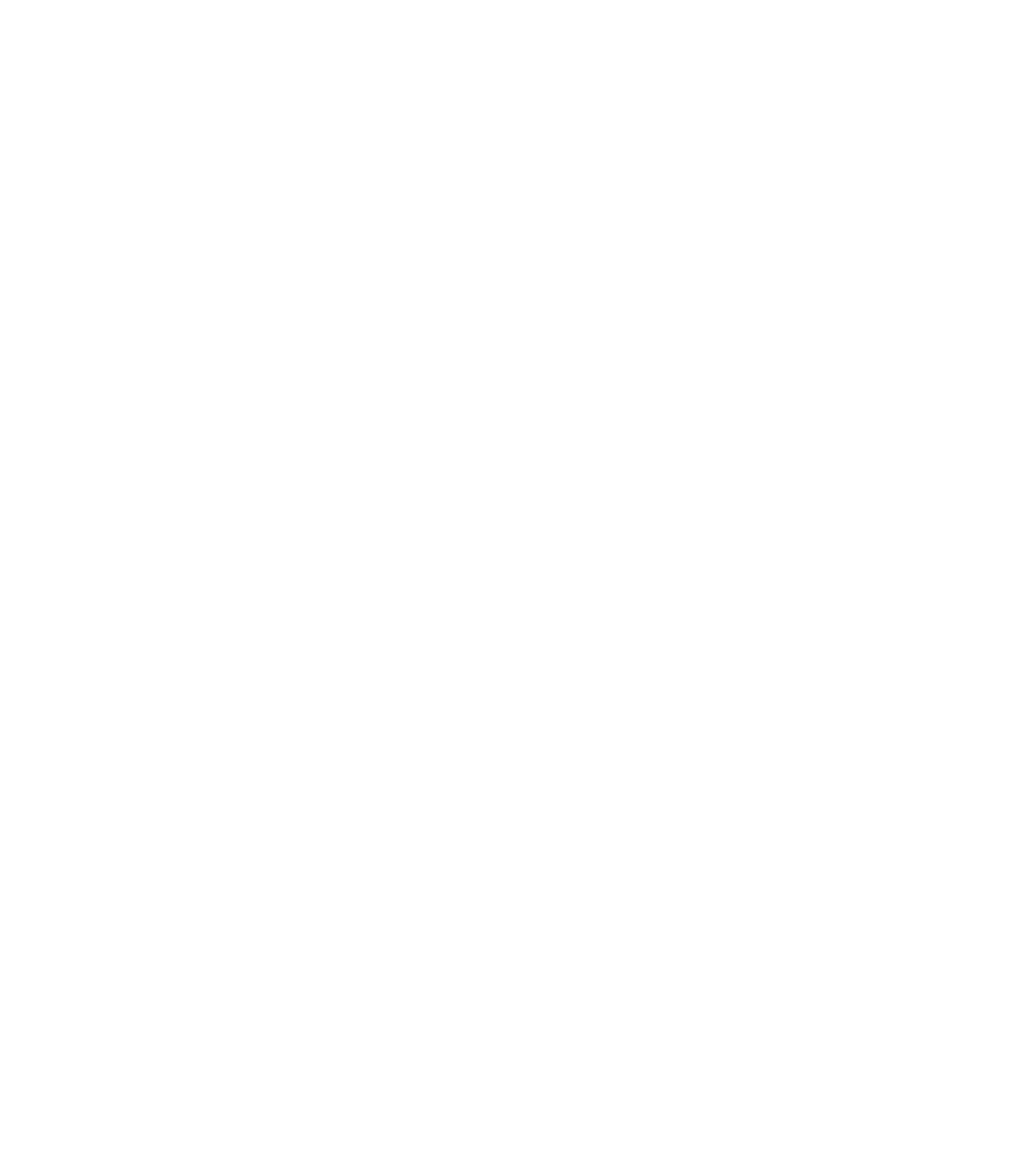
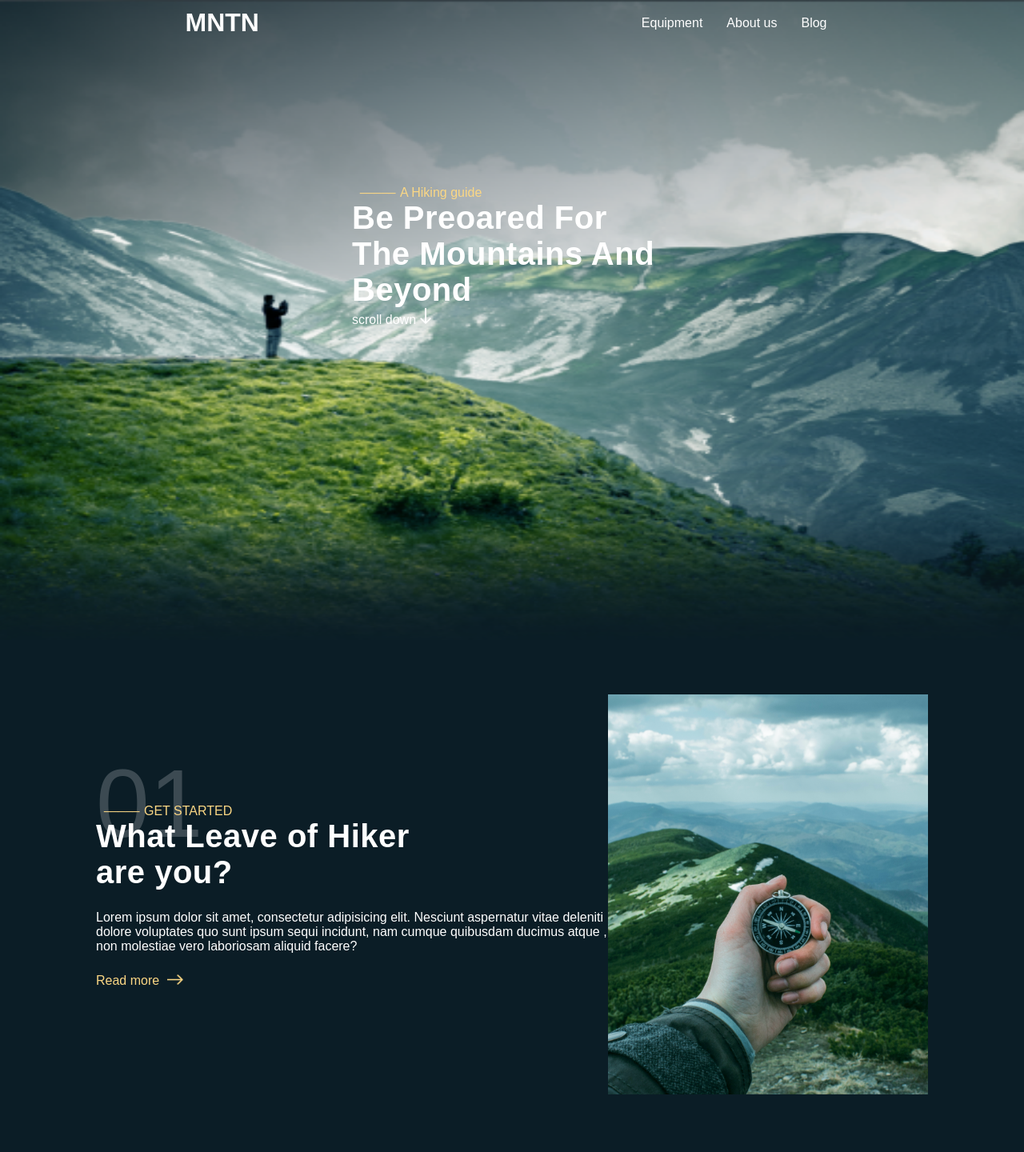
Before and after one commit to Mahmoud-abu-zaid/MNTN, a plain HTML site: page index.html in a window 1280 px wide. Shown: the whole page at 80% size. Before the commit the page ends 800 px from the top, so only its background shows below. Drawn offline with Linux system fonts and the light colour scheme.

Commit message:
Add:The first and second sections have been finalized

```diff
--- a/assets/styles/main.css
+++ b/assets/styles/main.css
@@ -0,0 +1,158 @@
+* {
+  margin: 0;
+  padding: 0;
+  box-sizing: border-box;
+}
+:root {
+  --white: #ffffff;
+  --black: #000000;
+  --jasmine: #fbd784;
+  --bg: #0b1d26;
+}
+@media (min-width: 768px) {
+  .container {
+    width: 750px;
+  }
+}
+@media (min-width: 992px) {
+  .container {
+    width: 970px;
+  }
+}
+@media (min-width: 1200px) {
+  .container {
+    width: 1170px;
+  }
+}
+body {
+  background-color: var(--bg);
+  color: var(--white);
+  font-family: Arial, "Helvetica Neue", Helvetica, sans-serif;
+}
+header .continer {
+  display: flex;
+  justify-content: space-around;
+  align-items: center;
+  position: fixed;
+  padding-top: 10px;
+  right: 0;
+  left: 0;
+  top: 0;
+}
+header .continer nav {
+  position: relative;
+}
+header .continer nav ul {
+  display: none;
+  list-style: none;
+}
+
+header .continer nav ul li a {
+  text-decoration: none;
+  padding: 15px;
+  color: var(--white);
+}
+header .continer nav input {
+  appearance: none;
+}
+header .continer nav label {
+  cursor: pointer;
+}
+.container {
+  padding: 0 15px;
+  margin: auto;
+}
+header .continer nav input:checked + ul {
+  display: block;
+  position: absolute;
+}
+@media (max-width: 992px) {
+  header .continer nav ul {
+    background-color: var(--white);
+  }
+  header .continer nav ul li {
+    text-decoration: none;
+    padding: 10px 5px;
+    color: var(--black);
+    width: 100%;
+    border-bottom: 1px solid var(--black);
+  }
+  header .continer nav ul li a {
+    color: var(--black);
+  }
+}
+@media (min-width: 992px) {
+  header .continer nav ul {
+    display: flex;
+    justify-content: space-around;
+    align-items: center;
+  }
+  header .continer nav input,
+  header .continer nav label img {
+    display: none;
+  }
+}
+.hero {
+  background-image: url(../images/hero.webp);
+  background-size: 100% 100%;
+  height: 100vh;
+}
+.content {
+  display: flex;
+  justify-content: center;
+  align-items: center;
+  flex-wrap: wrap;
+  height: 80vh;
+}
+.content .hiking {
+  color: var(--jasmine);
+  position: relative;
+  padding-left: 60px;
+}
+.content .hiking::after {
+  content: "_____";
+  position: absolute;
+  left: 10px;
+  top: -7px;
+}
+h2 {
+  font-size: 40px;
+  letter-spacing: 0.5px;
+  width: 400px;
+}
+.scroll {
+  font-weight: 500;
+}
+.arrow-dowen {
+  width: 14px;
+  height: 20px;
+  margin-left: 5px;
+}
+.page2 {
+  box-shadow: 100px 100px 100px 200px var(--bg);
+}
+.img {
+  width: 400px;
+  height: 500px;
+}
+.text {
+  width: 400px;
+  width: 50%;
+  position: relative;
+}
+.numper {
+  position: absolute;
+  font-size: 120px;
+  top: -70px;
+  opacity: 0.2;
+}
+.lorem {
+  padding: 25px 0px;
+}
+.read-more {
+  padding-right: 10px;
+  color: var(--jasmine);
+}
+.arrow-right {
+  width: 20px;
+}
--- a/index.html
+++ b/index.html
@@ -1,14 +1,62 @@
 <!DOCTYPE html>
 <html lang="en">
   <head>
-  <meta charset="UTF-8">
-  <meta name="viewport" content="width=device-width, initial-scale=1.0">
-  <link rel="stylesheet" href="assets/styles/main.css">
+    <meta charset="UTF-8" />
+    <meta name="viewport" content="width=device-width, initial-scale=1.0" />
+    <link rel="stylesheet" href="assets/styles/main.css" />
     <title>MNTN</title>
   </head>
   <body>
-<header></header>
-<main></main>
+    <header>
+      <div class="continer">
+        <h1>MNTN</h1>
+        <nav>
+          <label for="toggle">
+            <img src="./assets/icons/menu.webp" alt="icon menu" />
+          </label>
+          <input type="checkbox" name="" id="toggle" />
+          <ul>
+            <li><a href="">Equipment</a></li>
+            <li><a href="">About us</a></li>
+            <li><a href="">Blog</a></li>
+          </ul>
+        </nav>
+      </div>
+    </header>
+    <main>
+      <section class="hero">
+        <div class="continer">
+          <div class="content">
+            <div>
+              <p class="hiking">A Hiking guide</p>
+              <h2>Be Preoared For The Mountains And Beyond</h2>
+              <a class="scroll">scroll down</a><img class="arrow-dowen" src="./assets/icons/arrow_down.webp" alt="" />
+            </div>
+          </div>
+        </div>
+      </section>
+      <section class="page2">
+        <div class="continer">
+          <div class="content">
+            <div class="text">
+              <div class="numper">
+                <p>01</p>
+              </div>
+              <p class="hiking">GET STARTED</p>
+              <h2>What Leave of Hiker are you?</h2>
+              <p class="lorem">
+                Lorem ipsum dolor sit amet, consectetur adipisicing elit. Nesciunt aspernatur vitae deleniti dolore voluptates quo sunt ipsum sequi incidunt, nam cumque quibusdam ducimus atque , non
+                molestiae vero laboriosam aliquid facere?
+              </p>
+              <a class="read-more">Read more</a><img class="arrow-right" src="./assets/icons/arrow_right.webp" alt="" />
+            </div>
+            <div>
+              <img class="img" src="./assets/images/image-1.webp" alt="" />
+            </div>
+          </div>
+        </div>
+      </section>
+    </main>
     <footer></footer>
   </body>
 </html>
```
Lines whose indentation alone changed are shown as unchanged.
